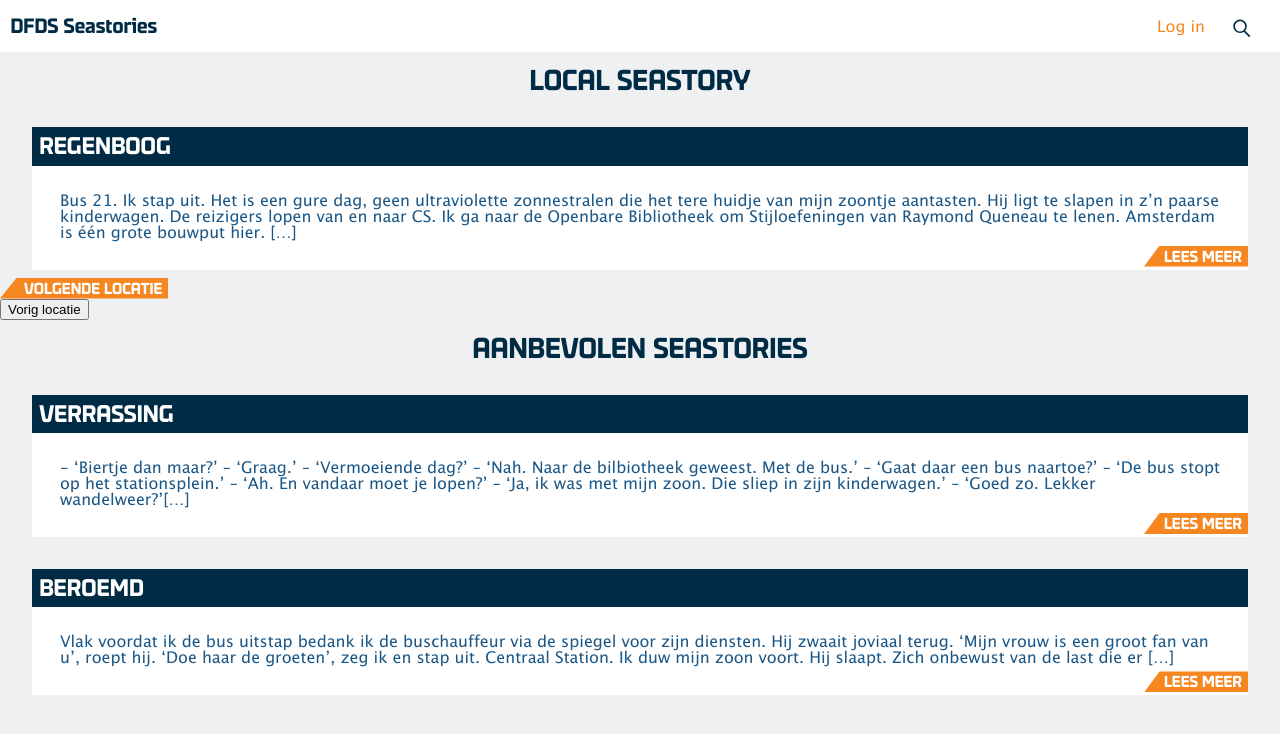
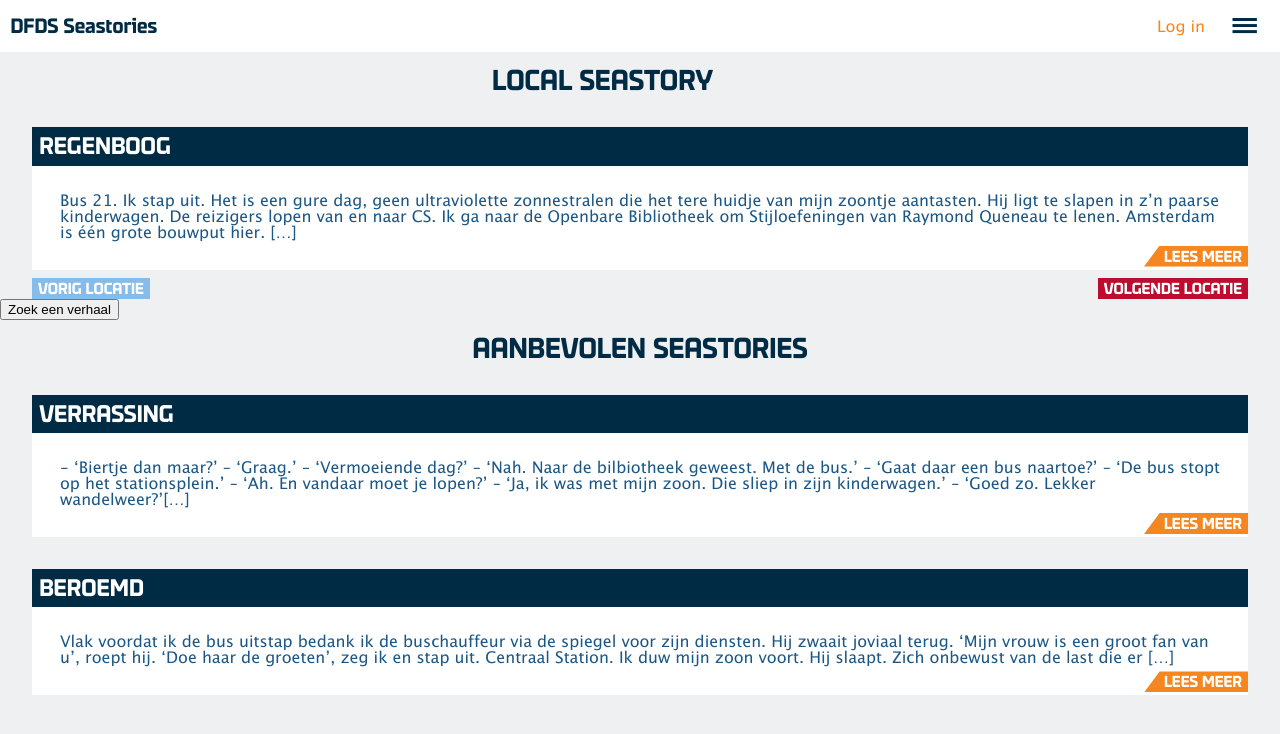
Before and after one commit to andreimotian/Project-WEB, a plain HTML site: page Frontend Development/index.html in a window 1280 px wide. Drawn offline with Linux system fonts and the light colour scheme.

Commit message:
Add files via upload

```diff
--- a/Frontend Development/index.html
+++ b/Frontend Development/index.html
@@ -14,7 +14,7 @@
 
   <header>
     <h1>DFDS Seastories</h1>
-    <img src="img/searchicon.svg" alt="searchbar" width="75" height="75">
+    <img src="img/burgermenu.svg" alt="menu" width="75" height="75">
     <a href="registreren.html">Log in</a>
   </header>
 
@@ -32,6 +32,7 @@
 
     <button>Volgende locatie</button>
     <button>Vorig locatie</button>
+    <button>Zoek een verhaal</button>
 
   </main>
 
--- a/Frontend Development/styles/style.css
+++ b/Frontend Development/styles/style.css
@@ -109,7 +109,7 @@ header a{
 }
 
 header img{
-  margin-top: -3.8em;
+  margin-top: -3.6em;
   float: right;
 }
 
@@ -160,7 +160,7 @@ form button {
 }
 
 main > button:nth-of-type(1){
-	background-color: rgb(246, 134, 31);
+	background-color: rgb(189, 13 , 46);
   color: white;
   font-family: dfds-bold;
   text-transform: uppercase;
@@ -168,7 +168,18 @@ main > button:nth-of-type(1){
   border-style: none;
   margin-top: -1.5em;
   display: block;
-  padding-left: 1.5em;
-	-webkit-clip-path: polygon(10% 0, 100% 0%, 100% 100%, 0% 100%);
+	float: right;
+	margin-right: 2em;
+}
 
+main > button:nth-of-type(2) {
+	background-color: rgb(133, 188, 233);
+  color: white;
+  font-family: dfds-bold;
+  text-transform: uppercase;
+  font-size: 1em;
+  border-style: none;
+  margin-top: -1.5em;
+  display: block;
+	margin-left: 2em;
 }
```
Also changed, not shown: Frontend Development/img/burgermenu.svg (added).
